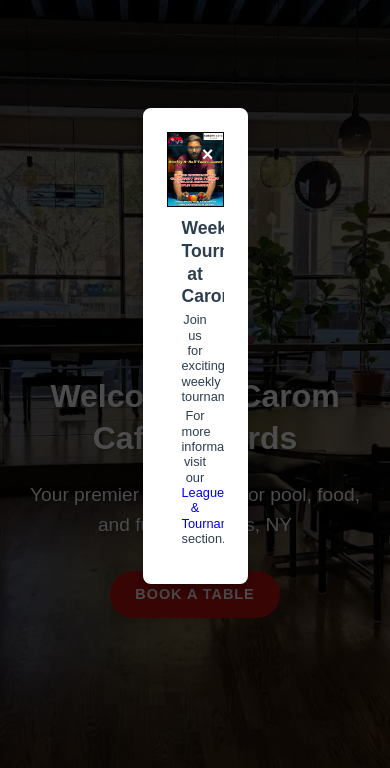
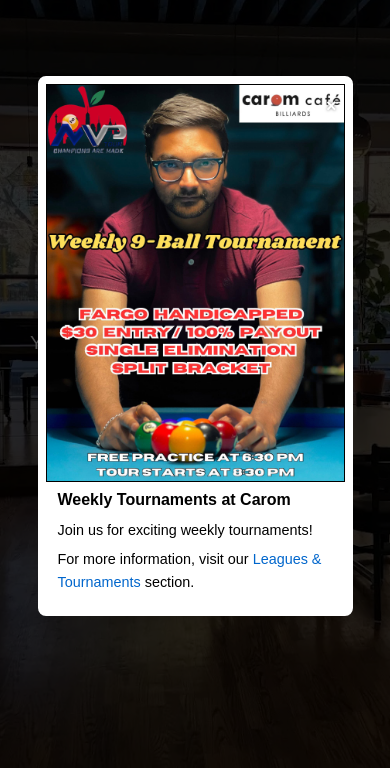
Before and after one commit to erikaalban/caromcafetrial, a plain HTML site: page index.html in a window 390 px wide. Shown: the part 76-844 px from the top of the page. Drawn offline with Linux system fonts and the light colour scheme.

Commit message:
fixes mobile view of popup

```diff
--- a/index.html
+++ b/index.html
@@ -21,7 +21,6 @@
             <li><a href="index.html" class="active">Home</a></li>
             <li><a href="leagues.html">Leagues</a></li>
             <li><a href="menu.html">Menu</a></li>
-            <li><a href="contact.html">Contact</a></li>
           </ul>
         </nav>
         <div class="mobile-nav-toggle">
--- a/styles.css
+++ b/styles.css
@@ -185,17 +185,15 @@ header.scrolled .mobile-nav-toggle {
 
 /* Hero Section */
 .hero {
+  position: relative;
   height: 100vh;
-  background: url("gallery_photos/gmainarea.jpg") no-repeat center center;
+  background: linear-gradient(rgba(0, 0, 0, 0.01), rgba(0, 0, 0, 0.01)),
+    url("gallery_photos/gmainarea.jpg");
   background-size: cover;
-  position: relative;
+  background-position: center;
   display: flex;
-  align-items: flex-end;
+  align-items: center;
   justify-content: center;
-  text-align: center;
-  color: var(--light-color);
-  padding: 0 20px 100px;
-  margin-bottom: -10px;
 }
 
 .hero::before {
@@ -210,17 +208,22 @@ header.scrolled .mobile-nav-toggle {
 }
 
 .hero-content {
+  text-align: center;
+  padding: 20px;
+  max-width: 800px;
+  opacity: 1;
   position: relative;
   z-index: 2;
-  max-width: 800px;
-  padding-bottom: 50px;
 }
 
 .hero-content h1 {
-  color: var(--light-color);
+  color: #ffffff;
+  text-shadow: 2px 2px 8px rgba(0, 0, 0, 0.5);
+  font-weight: 800;
+  letter-spacing: 0.5px;
+  opacity: 1;
   margin-bottom: 20px;
   font-size: 4rem;
-  text-shadow: 2px 2px 4px rgba(0, 0, 0, 0.3);
 }
 
 .hero-content p {
@@ -950,8 +953,12 @@ footer {
     right: 20px;
   }
 
+  .hero-content {
+    padding: 15px;
+  }
+
   .hero-content h1 {
-    font-size: 2.5rem;
+    font-size: 2rem;
   }
 
   .about-content,
@@ -1064,19 +1071,13 @@ footer {
 }
 
 .popup-content {
-  background-color: white;
-  margin: 0 auto;
   width: 30%;
   max-width: 350px;
+  border: 24px solid white;
   border-radius: 8px;
   position: relative;
-  text-align: center;
-  box-shadow: 0 5px 15px rgba(0, 0, 0, 0.3);
-  overflow: hidden;
-  display: flex;
-  flex-direction: column;
-  height: auto;
-  border: 24px solid white;
+  background: white;
+  color: black;
 }
 
 .popup-image {
@@ -1099,13 +1100,18 @@ footer {
 
 .popup-text h3 {
   font-size: 1.1rem;
-  margin: 0 0 4px 0;
+  margin-bottom: 10px;
+  color: black;
 }
 
 .popup-text p {
   font-size: 0.8rem;
-  margin-bottom: 4px;
-  line-height: 1.2;
+  margin-bottom: 8px;
+  color: black;
+}
+
+.popup-text a {
+  color: #0066cc;
 }
 
 .close-popup {
@@ -1350,3 +1356,52 @@ a {
 html {
   scroll-behavior: smooth;
 }
+
+/* Mobile Responsive Adjustments */
+@media (max-width: 768px) {
+  .popup-content {
+    width: 85%; /* Wider on mobile */
+    max-width: none; /* Remove max-width constraint */
+    margin: 20px; /* Add some margin from edges */
+    border-width: 12px; /* Thinner border on mobile */
+  }
+
+  .popup-image img {
+    width: 100%;
+    height: auto;
+    object-fit: contain; /* Ensure image isn't cropped */
+  }
+
+  .popup-text {
+    padding: 10px 15px;
+  }
+
+  .popup-text h3 {
+    font-size: 1rem; /* Smaller heading on mobile */
+    margin-bottom: 8px;
+  }
+
+  .popup-text p {
+    font-size: 0.9rem; /* Smaller text on mobile */
+    margin-bottom: 6px;
+  }
+
+  .close-popup {
+    font-size: 18px; /* Smaller close button */
+    right: 8px;
+    top: 8px;
+  }
+}
+
+/* For very small screens */
+@media (max-width: 480px) {
+  .popup-content {
+    width: 90%; /* Even wider on very small screens */
+    border-width: 8px; /* Even thinner border */
+    margin: 10px; /* Less margin */
+  }
+
+  .popup-text {
+    padding: 8px 12px;
+  }
+}
```
Also changed, not shown: contact.html (deleted, +0 -96 lines).
